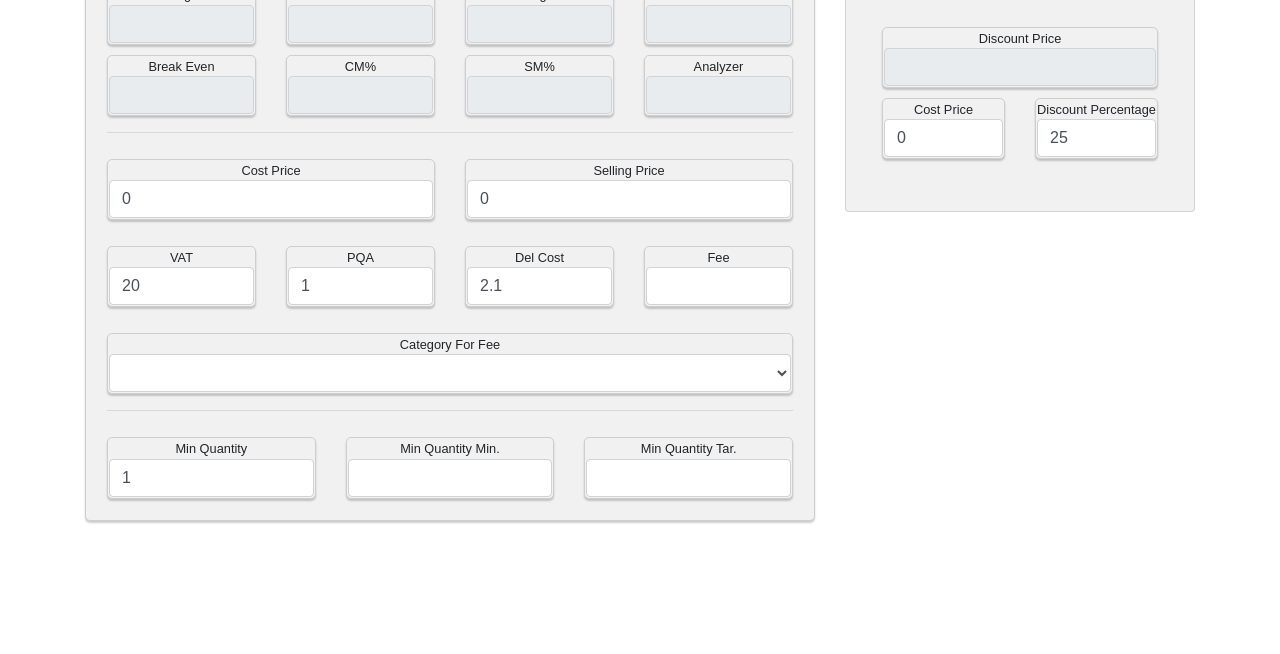
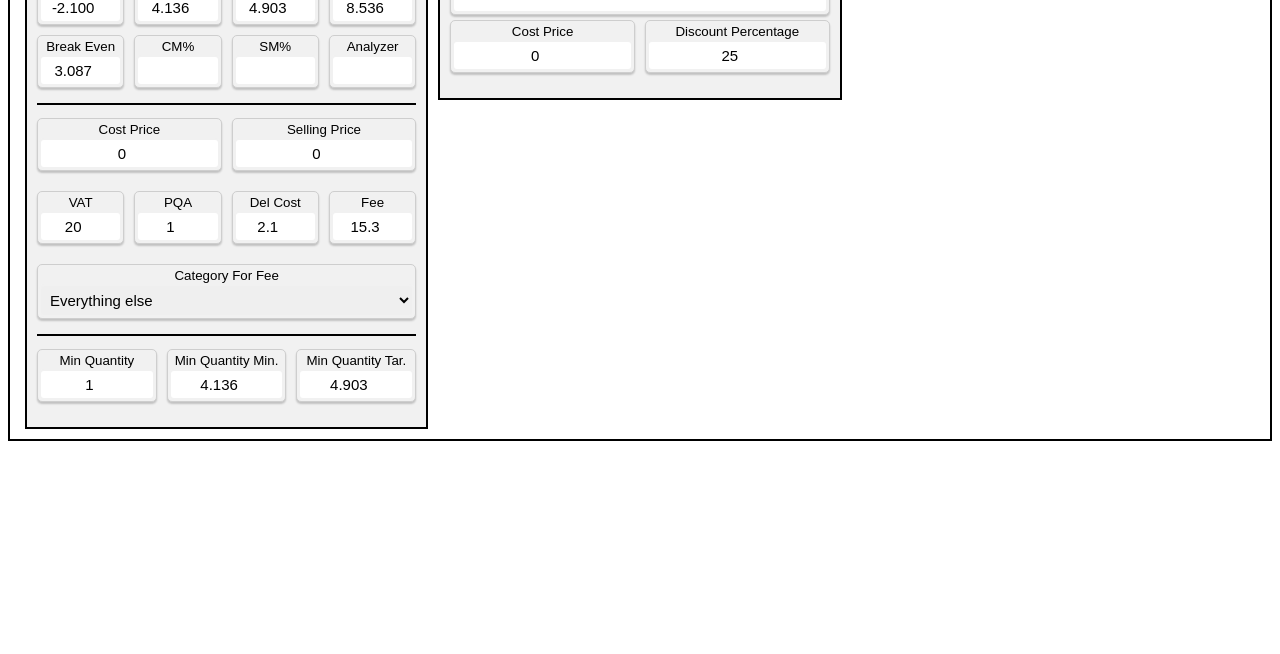
Before and after one commit to Saifawann/sellingcalculator.github.io, a plain HTML site: page index.html in a window 1280 px wide. Shown: the part 146-800 px from the top of the page. Drawn offline with nearby package versions, Linux system fonts and the light colour scheme.

Commit message:
Update index.html

```diff
--- a/index.html
+++ b/index.html
@@ -1,195 +1,326 @@
 <!DOCTYPE html>
-<html lang="en">
+<html lang="en" dir="ltr">
 <head>
-  <meta charset="UTF-8">
   <meta name="viewport" content="width=device-width, initial-scale=1.0">
-  <title>Selling Calculator</title>
-  <!-- Bootstrap CSS -->
-  <link href="https://stackpath.bootstrapcdn.com/bootstrap/4.5.2/css/bootstrap.min.css" rel="stylesheet">
-  <!-- Custom CSS -->
+  <title> Selling Calculator</title>
   <style>
+    @import url('https://fonts.googleapis.com/css2?family=Orbitron&display=swap');
+
+* {
+    box-sizing: border-box;
+  }
+
   body {
-      font-family: 'Arial', sans-serif;
+    font-family: Arial, Helvetica, sans-serif;
   }
-    .card-custom {
-      box-shadow: 0 2px 2px rgba(0, 0, 0, 0.2);
+
+  .column4 {
+    float: left;
+    width: 25%;
+    padding: 0 5px;
+  }
+
+  .column3 {
+    float: left;
+    width: 33.33%;
+    padding: 0 5px;
+  }
+  .column2 {
+    float: left;
+    width: 50%;
+    padding: 0 5px;
+  }
+  .column1 {
+    float: left;
+    width: 100%;
+    padding: 0 5px;
+  }
+
+
+
+  .row {margin:  -5px -5px 15px;}
+
+  .row2 {margin:  0 -5px 15px;}
+
+  .row3 {margin:  -5px -5px 15px;}
+
+
+
+  .row:after {
+    content: "";
+    display: table;
+    clear: both;
+  }
+
+  .row2:after {
+    content: "";
+    display: table;
+    clear: both;
+  }
+  .row3:after {
+    content: "";
+    display: table;
+    clear: both;
+  }
+
+  input[type="number"] {
+    width: 100%;
+    padding: 5px 5px;
+    border: none;
+    font-size: 15px;
+    text-align: center;
+    border-radius: 5px;
+    border: 2px solid #f1f1f1;
+}
+select{
+  width: 100%;
+  padding: 5px 5px;
+  border: none;
+  font-size: 15px;
+  border-radius: 5px;
+  border: 2px solid #f1f1f1;
+  text-align: start;
+}
+p{
+  width: 100%;
+  border: none;
+  font-size: 15px;
+  text-align: center;
+  border-radius: 5px;
+  border: 2px solid #f1f1f1;
+  background-color: #f1f1f1;
+
+}
+h2{
+  width: 100%;
+  padding: 2px;
+  border: none;
+  text-align: center;
+  border-radius: 5px;
+  border: 2px solid #f1f1f1;
+  background-color: #f1f1f1;
+}
+.card {
+  box-shadow: 0 2px 2px 0 rgba(0, 0, 0, 0.2);
   padding: 1px;
   margin-top: 10px;
   text-align: center;
   border-radius: 5px;
   background-color: #f1f1f1;
   border: 0.5px solid #cecece;
+  display: block;
 }
-    .card-custom2 {
-      box-shadow: 0 4px 8px rgba(255, 255, 255, 0.2);
+  .card2 {
+    width: 30%;
+    box-shadow: 0 4px 8px 0 rgba(255, 255, 255, 0.2);
     padding: 16px;
     background-color: #f1f1f1;
+
   }
   .center {
     margin: auto;
+    width: 35%;
+    border: 2px solid #000000;
     padding: 10px;
+    margin-bottom: 15px;
+  }
+  .center2 {
+    margin: auto;
     border: 2px solid #000000;
+    padding: 10px;
+    width: 100%;
+  }
+
+  @media only screen and (max-width:1000px) {
+    /* For tablets: */
+    .card, .card2{
+      width: 100%;
+      display: block;
+    }
+  }
+  @media screen and (max-width: 400px) {
+    .card, .card2{
+      width: 100%;
+      display: block;
+    }
   }
   </style>
 </head>
 <body onload="calculations()">
 
-  <div class="container mt-4">
-    <div class="row">
-      <div class="col-md-8">
-        <div class="card card-custom">
-          <h2 class="card-header">Selling Calculator</h2>
-          <div class="card-body">
-            <div class="row mb-3">
-              <div class="col-md-3">
-                <div class="card card-custom">
-                  <small>Margin</small>
-                  <input type="number" id="margin" class="form-control" step="any" readonly>
+<!-- outputs -->
+
+<div class="row center2">
+  <div class="column3">
+    <div class="card2 center2">
+      <h2>Selling Calculator</h2>
+      <div class="row2">
+        <div class="column4">
+          <div class="card">
+            <small for="margin">Margin</small>
+            <input type="number" id="margin" step="any"  readonly>
           </div>
-                <div class="card card-custom">
-                  <small>Break Even</small>
-                  <input type="number" id="breakeven" class="form-control" step="any" readonly>
+          <div class="card">
+            <small for="breakeven">Break Even</small>
+            <input type="number" id="breakeven" step="any"  readonly>
           </div>
         </div>
-              <div class="col-md-3">
-                <div class="card card-custom">
-                  <small>Minimum</small>
-                  <input type="number" id="minimum" class="form-control" step="any" readonly>
+        <div class="column4">
+          <div class="card">
+            <small for="minimum">Minimum</small>
+            <input type="number" id="minimum" step="any"  readonly>
           </div>
-                <div class="card card-custom">
-                  <small>CM%</small>
-                  <input type="number" id="cm" class="form-control" step="any" readonly>
+          <div class="card">
+            <small for="cm">CM%</small>
+            <input type="number" id="cm" step="any"  readonly>
           </div>
+
         </div>
-              <div class="col-md-3">
-                <div class="card card-custom">
-                  <small>Target</small>
-                  <input type="number" id="target" class="form-control" step="any" readonly>
+        <div class="column4">
+          <div class="card">
+            <small for="target">Target</small>
+            <input type="number" id="target" step="any"  readonly>
           </div>
-                <div class="card card-custom">
-                  <small>SM%</small>
-                  <input type="number" id="sm" class="form-control" step="any" readonly>
+
+          <div class="card">
+            <small for="sm">SM%</small>
+            <input type="number" id="sm" step="any"  readonly>
           </div>
+
         </div>
-              <div class="col-md-3">
-                <div class="card card-custom">
-                  <small>Maximum</small>
-                  <input type="number" id="maximum" class="form-control" step="any" readonly>
+        <div class="column4">
+          <div class="card">
+            <small for="maximum">Maximum</small>
+            <input type="number" id="maximum" step="any"  readonly>
           </div>
-                <div class="card card-custom">
-                  <small>Analyzer</small>
-                  <input type="number" id="analyzer" class="form-control" step="any" readonly>
+          <div class="card">
+            <small for="analyzer">Analyzer</small>
+            <input type="number" id="analyzer" step="any"  readonly>
           </div>
         </div>
       </div>
-            <hr>
-            <div class="row mb-3">
-              <div class="col-md-6">
-                <div class="card card-custom">
-                  <small>Cost Price</small>
-                  <input type="number" id="costPrice" class="form-control" step="any" value="0" onkeyup="calculations()" onclick="this.select();">
+
+      <!-- Inputs -->
+
+      <hr style="height:2px;border-width:0;color:rgb(0, 0, 0);background-color:rgb(0, 0, 0)">
+
+    <div class="row">
+        <div class="column2">
+          <div class="card">
+            <small for="costprice">Cost Price</small>
+            <input type="number" id="costPrice" step="any" value="0" onKeyUp="calculations()" onclick="this.select();">
           </div>
         </div>
-              <div class="col-md-6">
-                <div class="card card-custom">
-                  <small>Selling Price</small>
-                  <input type="number" id="sellingPrice" class="form-control" step="any" value="0" onkeyup="calculations()" onclick="this.select();">
+        <div class="column2">
+          <div class="card">
+            <small for="sellingprice">Selling Price</small>
+            <input type="number" id="sellingPrice" step="any" value="0" onKeyUp="calculations()" onclick="this.select();">
           </div>
         </div>
       </div>
-            <div class="row mb-3">
-              <div class="col-md-3">
-                <div class="card card-custom">
-                  <small>VAT</small>
-                  <input type="number" id="vat" class="form-control" step="any" value="20" onkeyup="calculations()">
+      <div class="row">
+        <div class="column4">
+          <div class="card">
+            <small for="vat">VAT</small>
+            <input type="number" id="vat" step="any" value="20" onKeyUp="calculations()">
           </div>
         </div>
-              <div class="col-md-3">
-                <div class="card card-custom">
-                  <small>PQA</small>
-                  <input type="number" id="pqa" class="form-control" step="any" value="1" onkeyup="calculations()">
+        <div class="column4">
+          <div class="card">
+            <small for="pqa">PQA</small>
+            <input type="number" id="pqa" step="any" value="1" onKeyUp="calculations()">
           </div>
         </div>
-              <div class="col-md-3">
-                <div class="card card-custom">
-                  <small>Del Cost</small>
-                  <input type="number" id="delCost" class="form-control" step="any" value="2.1" onkeyup="calculations()">
+        <div class="column4">
+          <div class="card">
+            <small for="delCost">Del Cost</small>
+            <input type="number" id="delCost" step="any" value="2.1" onKeyUp="calculations()">
           </div>
         </div>
-              <div class="col-md-3">
-                <div class="card card-custom">
-                  <small>Fee</small>
-                  <input type="number" id="fee" class="form-control" onkeyup="calculations()">
+          <div class="column4">
+            <div class="card">
+            <small for="fee">Fee</small>
+            <input type="number" id="fee" onKeyUp="calculations()">
             </div>
         </div>
       </div>
-            <div class="row mb-3">
-              <div class="col-md-12">
-                <div class="card card-custom">
-                  <small>Category For Fee</small>
-                  <select name="category" id="category" class="form-control" onchange="calculations()">
+
+      <div class="row">
+      <div class="column1">
+        <div class="card">
+          <small for="fee">Category For Fee</small>
+          <select name="category" id="category" onchange="calculations()">
           </select>
         </div>
       </div>
+
       </div>
-            <hr>
-            <div class="row">
-              <div class="col-md-4">
-                <div class="card card-custom">
-                  <small>Min Quantity</small>
-                  <input type="number" id="minPQA" class="form-control" value="1" step="any" onkeyup="calculations()">
+
+    <!-- Min Quantity -->
+
+    <hr style="height:2px;border-width:0;color:rgb(0, 0, 0);background-color:rgb(0, 0, 0)">
+
+      <div class="row3">
+      <div class="column3">
+        <div class="card">
+          <small for="minPQA">Min Quantity</small>
+          <input type="number" id="minPQA" value = "1" step="any"  onKeyUp="calculations()">
         </div>
       </div>
-              <div class="col-md-4">
-                <div class="card card-custom">
-                  <small>Min Quantity Min.</small>
-                  <input type="number" id="minQuantityMin" class="form-control" step="any" onkeyup="calculations()">
+      <div class="column3">
+        <div class="card">
+          <small for="minQuantityMin">Min Quantity Min.</small>
+          <input type="number" id="minQuantityMin" step="any" onKeyUp="calculations()">
         </div>
       </div>
-              <div class="col-md-4">
-                <div class="card card-custom">
-                  <small>Min Quantity Tar.</small>
-                  <input type="number" id="minQuantityTar" class="form-control" step="any" onkeyup="calculations()">
-                </div>
-              </div>
-            </div>
-          </div>
-        </div>
-      </div>
-      <div class="col-md-4">
-        <div class="card card-custom2">
-          <h2 class="card-header">Percentage Calculator</h2>
-          <div class="card-body">
-            <div class="card card-custom">
-              <small>Discount Price</small>
-              <input type="number" id="dPrice" class="form-control" step="any" readonly>
-            </div>
-            <div class="row mb-3">
-              <div class="col-md-6">
-                <div class="card card-custom">
-                  <small>Cost Price</small>
-                  <input type="number" id="costPrice2" class="form-control" step="any" value="0" onkeyup="discount_Calculation()" onclick="this.select();">
-                </div>
-              </div>
-              <div class="col-md-6">
-                <div class="card card-custom">
-                  <small>Discount Percentage</small>
-                  <input type="number" id="dPercentage" class="form-control" step="any" value="25" onkeyup="discount_Calculation()" onclick="this.select();">
-                </div>
-              </div>
-            </div>
+      <div class="column3">
+        <div class="card">
+          <small for="minQuantityTar">Min Quantity Tar.</small>
+          <input type="number" id="minQuantityTar" step="any" onKeyUp="calculations()">
         </div>
       </div>
       </div>
     </div>
   </div>
 
-  <!-- Bootstrap JS and dependencies -->
-  <script src="https://code.jquery.com/jquery-3.5.1.slim.min.js"></script>
-  <script src="https://cdn.jsdelivr.net/npm/@popperjs/core@2.0.8/dist/umd/popper.min.js"></script>
-  <script src="https://stackpath.bootstrapcdn.com/bootstrap/4.5.2/js/bootstrap.min.js"></script>
+  <div class="column3">
+    <div class="card2 center2">
+      <h2>Percentage Calculator</h2>
+      <div class="card">
+        <small for="Discount Price">Discount Price</small>
+        <input type="number" id="dPrice" step="any"  readonly>
+      </div>
+      <div class="row">
+        <div class="column2">
+          <div class="card">
+            <small for="costprice">Cost Price</small>
+            <input type="number" id="costPrice2" step="any" value="0" onKeyUp="discount_Calculation()" onclick="this.select();">
+          </div>
+        </div>
+        <div class="column2">
+          <div class="card">
+            <small for="Discount Percentage">Discount Percentage</small>
+            <input type="number" id="dPercentage" step="any" value="25" onKeyUp="discount_Calculation()" onclick="this.select();">
+          </div>
+        </div>
+      </div>
+    </div>
+  </div>
+
+  <div class="column3">
+    <div class="card2 center2">
+      <h2>Simple Calculator</h2>
+
+    </div>
+  </div>
+
+</div>
+
+
+
 
 <script>
+  let optionList = document.getElementById('category').options;
 const category = [
     {value: '15.3', text: 'Everything else',selected: true, maxi: '20', value2: '20'},
     {value: '12.24', text: 'Additive Manufacturing', maxi: '20', value2: '20'},
@@ -228,53 +359,74 @@
     {value: '8.16', text: 'Video Games - Consoles', maxi: '20', value2: '20'},
     {value: '15.3', text: 'Watches', maxi: '20', value2: '20'},
     {value: '12.24', text: 'Handmade', maxi: '20', value2: '20'}
-    ];
+]
 
-    function populateCategory() {
-      const categorySelect = document.getElementById('category');
-      category.forEach(cat => {
-        const option = document.createElement('option');
-        option.value = cat.value;
-        option.text = cat.text;
-        if (cat.selected) {
-          option.selected = true;
+category.forEach(option =>
+    optionList.add(
+      new Option(option.text, option.value, option.selected)
+    )
+  );
+
+function calculations(){
+    var T2;
+    if (document.getElementById("costPrice").value.length == 0){
+      T2 = 0;
     }
-        categorySelect.appendChild(option);
-      });
+    else{
+      T2 = parseFloat(document.getElementById("costPrice").value);
+    }
+    var AA2;
+    if (document.getElementById("sellingPrice").value.length == 0){
+      AA2 = 0;
+    }
+    else{
+      AA2 = parseFloat(document.getElementById("sellingPrice").value);
     }
 
-    function calculations() {
-      const costPrice = parseFloat(document.getElementById('costPrice').value) || 0;
-      const sellingPrice = parseFloat(document.getElementById('sellingPrice').value) || 0;
-      const vat = parseFloat(document.getElementById('vat').value) || 20;
-      const pqa = parseFloat(document.getElementById('pqa').value) || 1;
-      const delCost = parseFloat(document.getElementById('delCost').value) || 2.1;
-      const feePercentage = parseFloat(document.getElementById('fee').value) || 0;
-      const categoryFee = parseFloat(document.getElementById('category').value) || 0;
+    console.log(parseFloat(document.getElementById("category").maxi))
 
-      const fee = sellingPrice * (categoryFee / 100);
-      const vatAmount = (sellingPrice - costPrice - delCost - fee) * (vat / 100);
-      const totalCost = costPrice + delCost + vatAmount;
 
-      document.getElementById('margin').value = ((sellingPrice - totalCost) / sellingPrice * 100).toFixed(2);
-      document.getElementById('breakeven').value = (totalCost / (1 - (categoryFee / 100))).toFixed(2);
-      document.getElementById('minimum').value = (totalCost / (1 - (categoryFee / 100))).toFixed(2);
-      document.getElementById('cm').value = (((sellingPrice - totalCost) / sellingPrice) * 100).toFixed(2);
-      document.getElementById('sm').value = ((sellingPrice - totalCost) / sellingPrice * 100).toFixed(2);
-      document.getElementById('target').value = (totalCost / (1 - (categoryFee / 100))).toFixed(2);
-      document.getElementById('analyzer').value = (totalCost / (1 - (categoryFee / 100))).toFixed(2);
-      document.getElementById('maximum').value = (totalCost / (1 - (categoryFee / 100))).toFixed(2);
+    var U2 = parseFloat(document.getElementById("vat").value);
+    var V2 = parseFloat(document.getElementById("pqa").value);
+    var Y2 = parseFloat(document.getElementById("category").value);
+    var W2 = parseFloat(document.getElementById("delCost").value);
+    var AJ2 = parseFloat(document.getElementById("minPQA").value);
+    var Z2 = 0
+    document.getElementById("fee").value = Y2;
+
+    var mar = (AA2/((100+U2)/100)-(AA2*(Y2+3.4*Z2)/100)-T2*V2-W2)-0.3*Z2
+    var analyzer = (AA2-mar)/AA2
+    var min = (T2*V2+W2+0.3+0.3*Z2)/((100/(U2+100))-((Y2+3.4*Z2)/100)-0.1)
+    var max = (T2*V2+W2+2+0.3*Z2)/((100/(U2+100))-((Y2+3.4*Z2)/100)-0.2)
+    var tar = (T2*V2+W2+0.5+0.3*Z2)/((100/(U2+100))-((Y2+3.4*Z2)/100)-0.15)
+    var be = (T2*V2+W2+0.3*Z2)/((100/(U2+100))-((Y2+3.4*Z2)/100))
+    var cm = mar/T2*100
+    var sm = mar/AA2*100
+    var minPqamin =(T2*V2*AJ2+W2+0.3+0.3*Z2)/((100/(U2+100))-((Y2+3.4*Z2)/100)-0.1)/AJ2
+    var minPqatar =(T2*V2*AJ2+W2+0.5+0.3*Z2)/((100/(U2+100))-((Y2+3.4*Z2)/100)-0.15)/AJ2
+    document.getElementById("margin").value = mar.toFixed(3);
+    document.getElementById("minimum").value = min.toFixed(3);
+    document.getElementById("maximum").value = max.toFixed(3);
+    document.getElementById("target").value = tar.toFixed(3);
+    document.getElementById("breakeven").value = be.toFixed(3);
+    document.getElementById("cm").value = cm.toFixed(3);
+    document.getElementById("sm").value = sm.toFixed(3);
+    document.getElementById("analyzer").value = analyzer.toFixed(3);
+    document.getElementById("minQuantityMin").value = minPqamin.toFixed(3);
+    document.getElementById("minQuantityTar").value = minPqatar.toFixed(3);
+
+
 }
+function discount_Calculation(){
+  var costPrice2 = parseFloat(document.getElementById("costPrice2").value);
+  var dPErcentage = parseFloat(document.getElementById("dPercentage").value);
 
-    function discount_Calculation() {
-      const costPrice = parseFloat(document.getElementById('costPrice2').value) || 0;
-      const discountPercentage = parseFloat(document.getElementById('dPercentage').value) || 0;
-      const discountPrice = costPrice * (discountPercentage / 100);
-      vat newprice = costPrice - discountPrice;
-      document.getElementById('dPrice').value = discountPrice.toFixed(2);
+  var dPrice = ((100-dPErcentage)/100)*costPrice2;
+  document.getElementById("dPrice").value = dPrice;
+
+
+
 }
-
-    document.addEventListener('DOMContentLoaded', populateCategory);
 </script>
 </body>
 </html>
```
Lines whose indentation alone changed are shown as unchanged.
